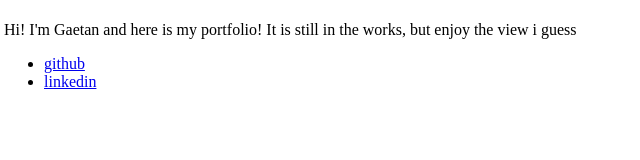
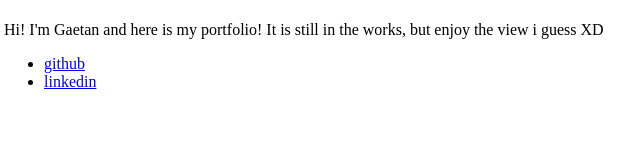
Before and after one commit to GaetanJP/GaetanJ_P, a plain HTML site: page index.html in a window 1280 px wide. Shown: the full height of the page, 4-644 px from the left. Drawn offline with Linux system fonts and the light colour scheme.

Commit message:
Update index.html

```diff
--- a/index.html
+++ b/index.html
@@ -3,7 +3,7 @@
     <h1>
         <title>Gaetan Jean-Pierre</title>
     </h1>
-    <Body>Hi! I'm Gaetan and here is my portfolio! It is still in the works, but enjoy the view i guess
+    <Body>Hi! I'm Gaetan and here is my portfolio! It is still in the works, but enjoy the view i guess XD
     <ul>
         <li>
          <a href="https://github.com/GaetanJP">github</a>
```
